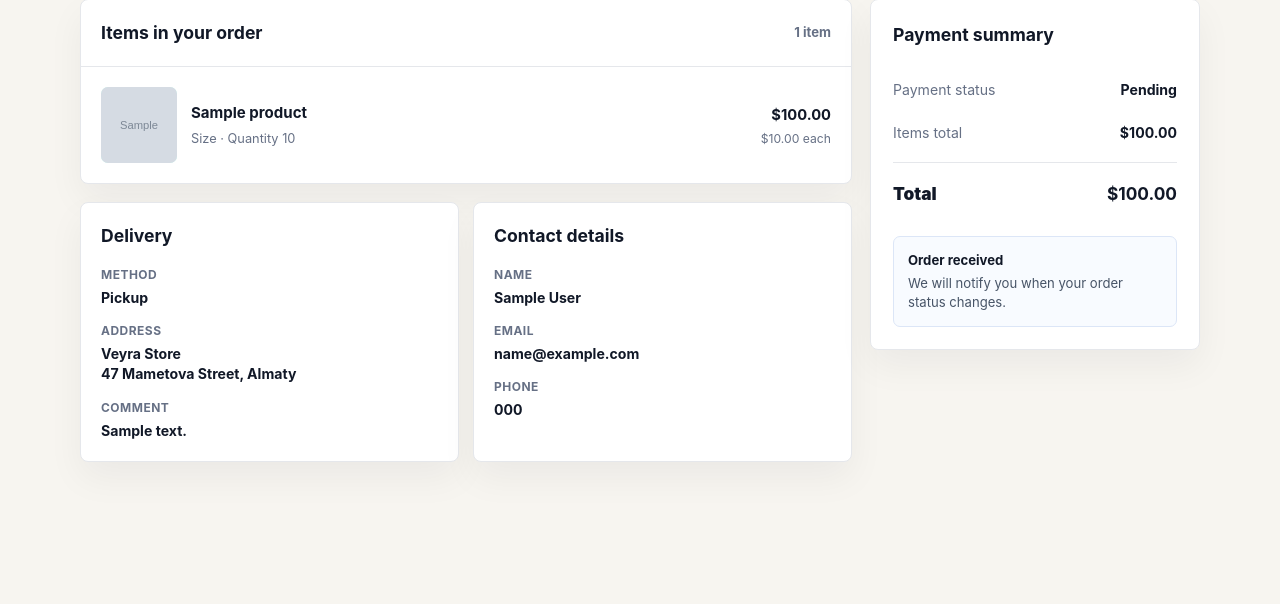
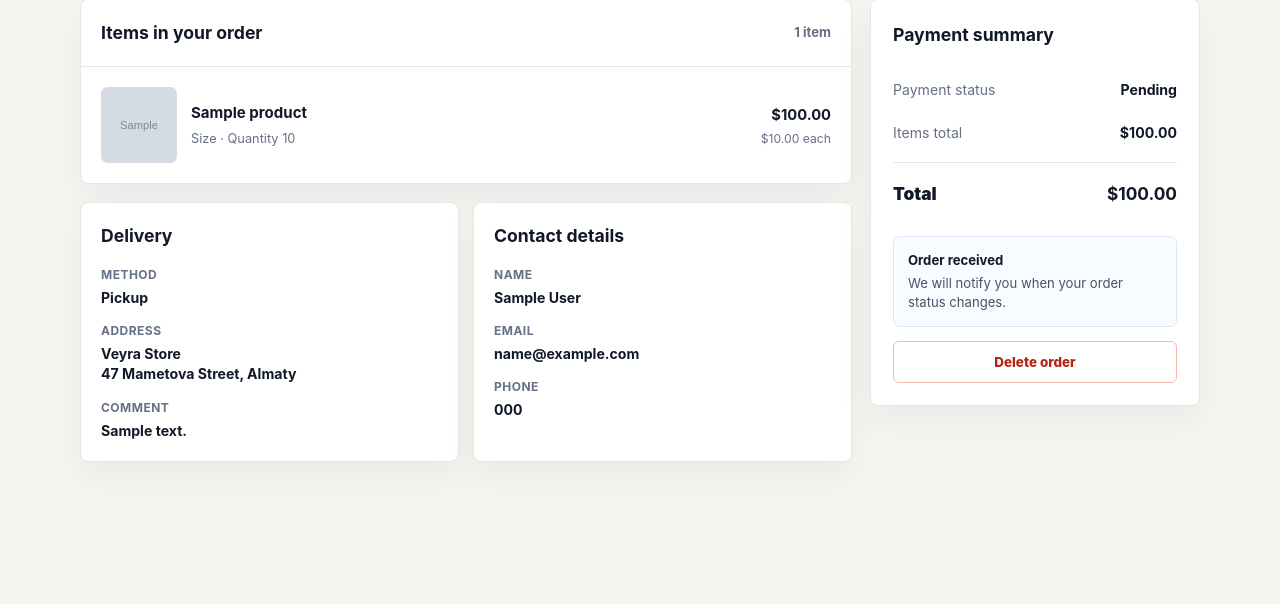
Before and after one commit to arsenibatullin21-web/Veyra, a Django app: page /orders/1/ in a window 1280 px wide. Shown: the part 321-925 px from the top of the page. Run offline with Django 5.2, Linux system fonts and the light colour scheme; a user stored in the database is signed in; tables that the repository leaves empty hold one stand-in row (values such as "Sample post"); grey boxes marked "Sample" are stand-in pictures.

Commit message:
Orders: small fix

```diff
--- a/orders/templates/orders/order_detail.html
+++ b/orders/templates/orders/order_detail.html
@@ -12,7 +12,7 @@
     .detail-layout { display: grid; grid-template-columns: minmax(0, 1fr) 330px; gap: 18px; align-items: start; }.detail-card { overflow: hidden; border: 1px solid var(--line); border-radius: var(--radius); background: #fff; box-shadow: 0 16px 36px rgba(17,24,39,.05); }.detail-card h2 { margin: 0; font-size: 1.1rem; }.detail-card-head { display: flex; justify-content: space-between; align-items: center; gap: 14px; padding: 20px; border-bottom: 1px solid var(--line); }.detail-card-head span { color: var(--muted); font-size: .82rem; font-weight: 700; }
     .detail-items { display: grid; gap: 16px; padding: 20px; }.detail-item { display: grid; grid-template-columns: 76px minmax(0, 1fr) auto; align-items: center; gap: 14px; }.detail-image { width: 76px; aspect-ratio: 1; overflow: hidden; border-radius: 7px; background: var(--accent-soft); }.detail-image img { width: 100%; height: 100%; display: block; object-fit: cover; }.detail-item strong, .detail-item span { display: block; }.detail-item strong { color: var(--ink); font-size: .94rem; }.detail-item span { margin-top: 5px; color: var(--muted); font-size: .8rem; }.detail-item-price { text-align: right; }.detail-item-price b { font-size: .92rem; }.detail-item-price small { display: block; margin-top: 4px; color: var(--muted); font-size: .76rem; }
     .detail-info { display: grid; grid-template-columns: repeat(2, minmax(0, 1fr)); gap: 14px; margin-top: 18px; }.info-card { padding: 20px; }.info-card h2 { margin-bottom: 16px; }.info-row + .info-row { margin-top: 14px; }.info-row span, .info-row strong { display: block; }.info-row span { color: var(--muted); font-size: .75rem; font-weight: 750; text-transform: uppercase; letter-spacing: .04em; }.info-row strong { margin-top: 4px; color: var(--ink); font-size: .88rem; line-height: 1.45; }
-    .summary-card { position: sticky; top: 94px; padding: 22px; }.summary-card h2 { margin-bottom: 20px; }.summary-row { display: flex; justify-content: space-between; gap: 16px; padding: 11px 0; color: var(--muted); font-size: .88rem; }.summary-row strong { color: var(--ink); }.summary-total { margin-top: 8px; padding-top: 18px; border-top: 1px solid var(--line); color: var(--ink); font-size: 1.08rem; font-weight: 900; }.payment-note { margin-top: 18px; border: 1px solid #dce6f7; border-radius: 7px; padding: 14px; color: #475467; background: #f8fbff; font-size: .82rem; line-height: 1.45; }.payment-note strong { display: block; margin-bottom: 4px; color: var(--ink); }
+    .summary-card { position: sticky; top: 94px; padding: 22px; }.summary-card h2 { margin-bottom: 20px; }.summary-row { display: flex; justify-content: space-between; gap: 16px; padding: 11px 0; color: var(--muted); font-size: .88rem; }.summary-row strong { color: var(--ink); }.summary-total { margin-top: 8px; padding-top: 18px; border-top: 1px solid var(--line); color: var(--ink); font-size: 1.08rem; font-weight: 900; }.payment-note { margin-top: 18px; border: 1px solid #dce6f7; border-radius: 7px; padding: 14px; color: #475467; background: #f8fbff; font-size: .82rem; line-height: 1.45; }.payment-note strong { display: block; margin-bottom: 4px; color: var(--ink); }.delete-order-button { width: 100%; min-height: 42px; margin-top: 14px; border: 1px solid #f3b6b1; border-radius: 6px; color: #b42318; background: #fff; font: inherit; font-size: .84rem; font-weight: 850; cursor: pointer; }.delete-order-button:hover { border-color: #d92d20; background: #fff5f5; }
     @media (max-width: 860px) { .detail-layout { grid-template-columns: 1fr; }.summary-card { position: static; }.detail-info { grid-template-columns: 1fr; } }
     @media (max-width: 560px) { .order-detail-page { padding-top: 28px; }.order-detail-head { align-items: flex-start; flex-direction: column; }.detail-item { grid-template-columns: 60px minmax(0, 1fr); }.detail-image { width: 60px; }.detail-item-price { grid-column: 2; text-align: left; }.detail-card-head { align-items: flex-start; flex-direction: column; } }
 </style>
@@ -33,7 +33,7 @@
         <div class="detail-info"><section class="detail-card info-card"><h2>Delivery</h2><div class="info-row"><span>Method</span><strong>{{ order.get_order_type_display }}</strong></div><div class="info-row"><span>Address</span><strong>{% if order.order_type == 'pickup' %}Veyra Store<br>47 Mametova Street, Almaty{% else %}{{ order.address }}<br>{{ order.city }}{% if order.postal_code %}, {{ order.postal_code }}{% endif %}{% endif %}</strong></div>{% if order.comments %}<div class="info-row"><span>Comment</span><strong>{{ order.comments }}</strong></div>{% endif %}</section>
         <section class="detail-card info-card"><h2>Contact details</h2><div class="info-row"><span>Name</span><strong>{{ order.first_name }} {{ order.last_name }}</strong></div><div class="info-row"><span>Email</span><strong>{{ order.email }}</strong></div><div class="info-row"><span>Phone</span><strong>{{ order.phone }}</strong></div></section></div>
     </div>
-    <aside class="detail-card summary-card"><h2>Payment summary</h2><div class="summary-row"><span>Payment status</span><strong>{{ order.get_payment_status_display }}</strong></div><div class="summary-row"><span>Items total</span><strong>${{ order.get_total_cost }}</strong></div><div class="summary-row summary-total"><span>Total</span><strong>${{ order.get_total_cost }}</strong></div><div class="payment-note"><strong>Order received</strong>We will notify you when your order status changes.</div></aside>
+    <aside class="detail-card summary-card"><h2>Payment summary</h2><div class="summary-row"><span>Payment status</span><strong>{{ order.get_payment_status_display }}</strong></div><div class="summary-row"><span>Items total</span><strong>${{ order.get_total_cost }}</strong></div><div class="summary-row summary-total"><span>Total</span><strong>${{ order.get_total_cost }}</strong></div><div class="payment-note"><strong>Order received</strong>We will notify you when your order status changes.</div><button class="delete-order-button" type="button">Delete order</button></aside>
     </div>
 </section></main>
 {% endblock %}
```
